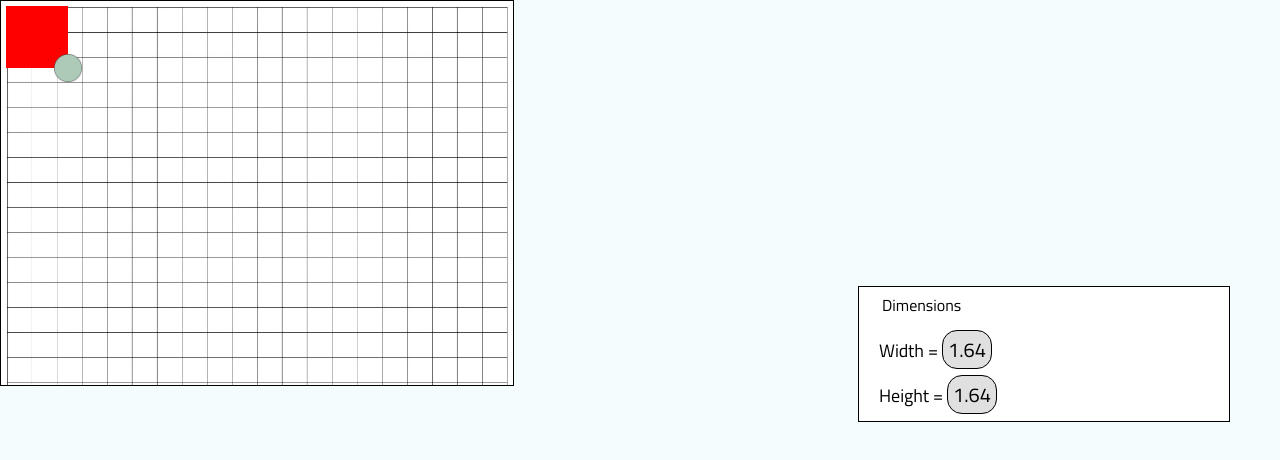
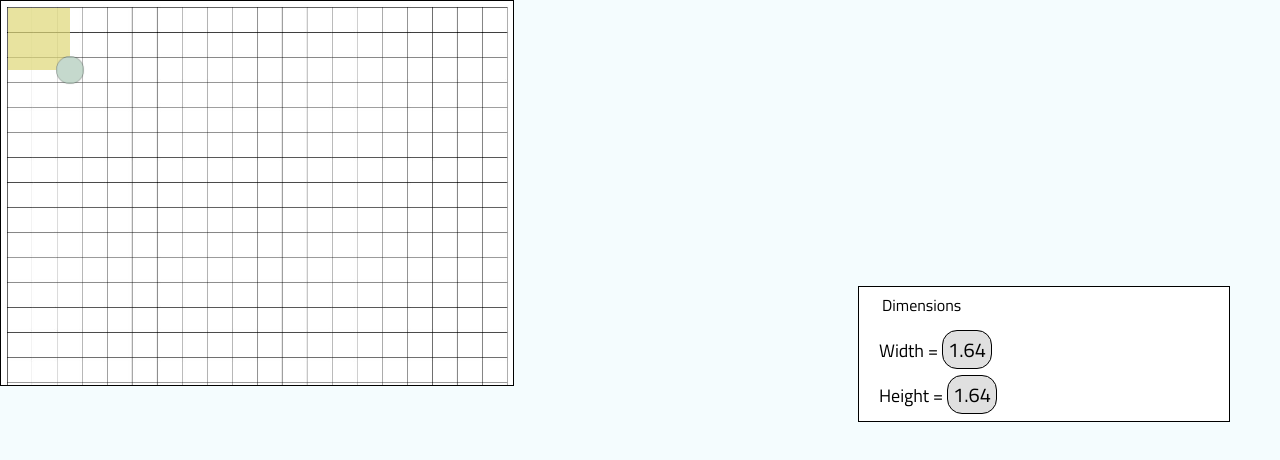
Before and after one commit to noureldinmegahed/new-Project, a plain HTML site: page index.html in a window 1280 px wide. Drawn offline with Linux system fonts and the light colour scheme.

Commit message:
Update style.css

```diff
--- a/assets/style/style.css
+++ b/assets/style/style.css
@@ -20,11 +20,12 @@ body{
   background-color: #f4fcfe;
 }
 #cube {
-  background-color: red;
+  background-color: #dfd877;
+  opacity: 0.7;
   width: 62px;
   height: 62px;
-  margin-top: 5px;
-  margin-left: 5px;
+  margin-top: 7px;
+  margin-left: 7px;
   position: relative;
 }
 #containerOfShape {
```
